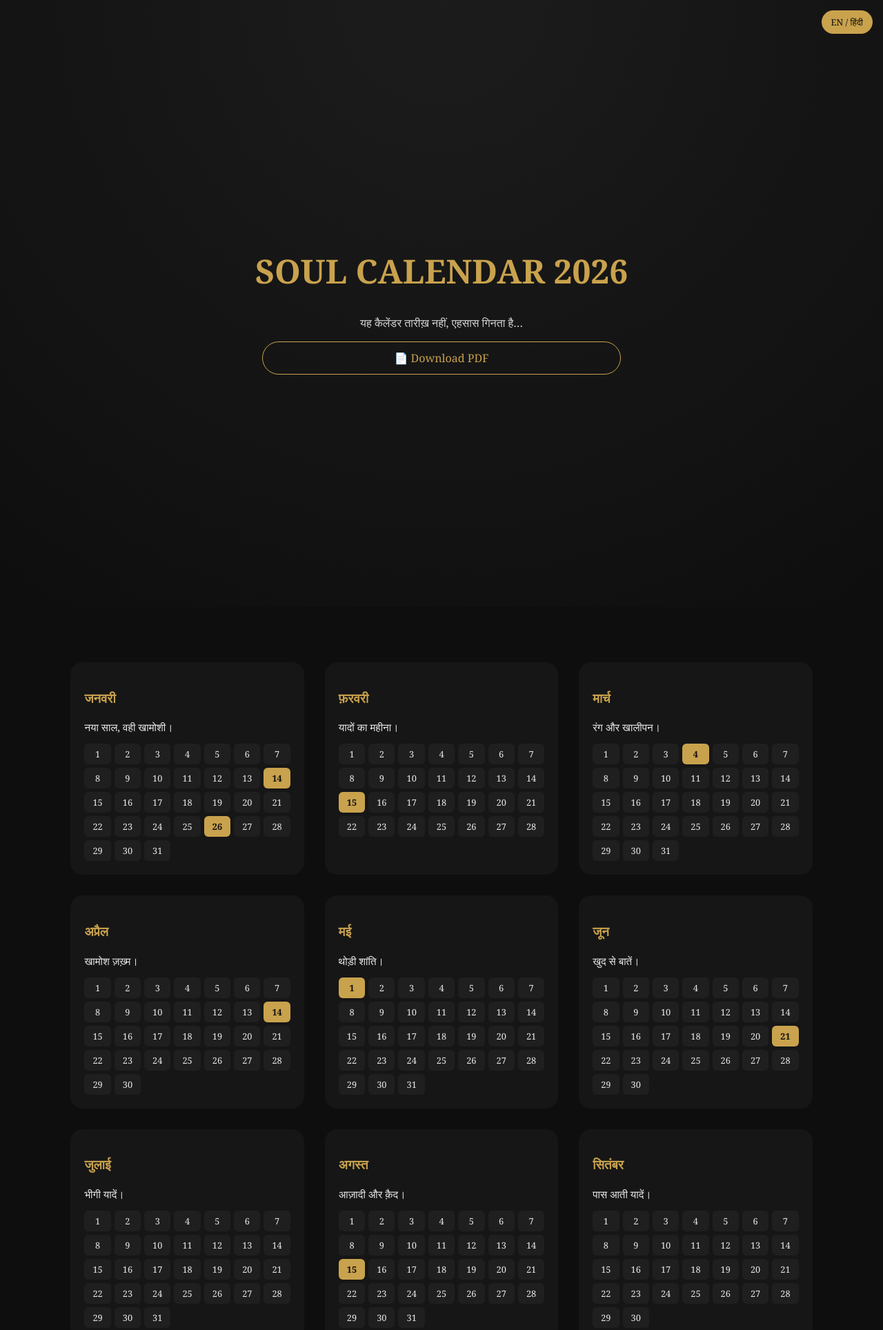
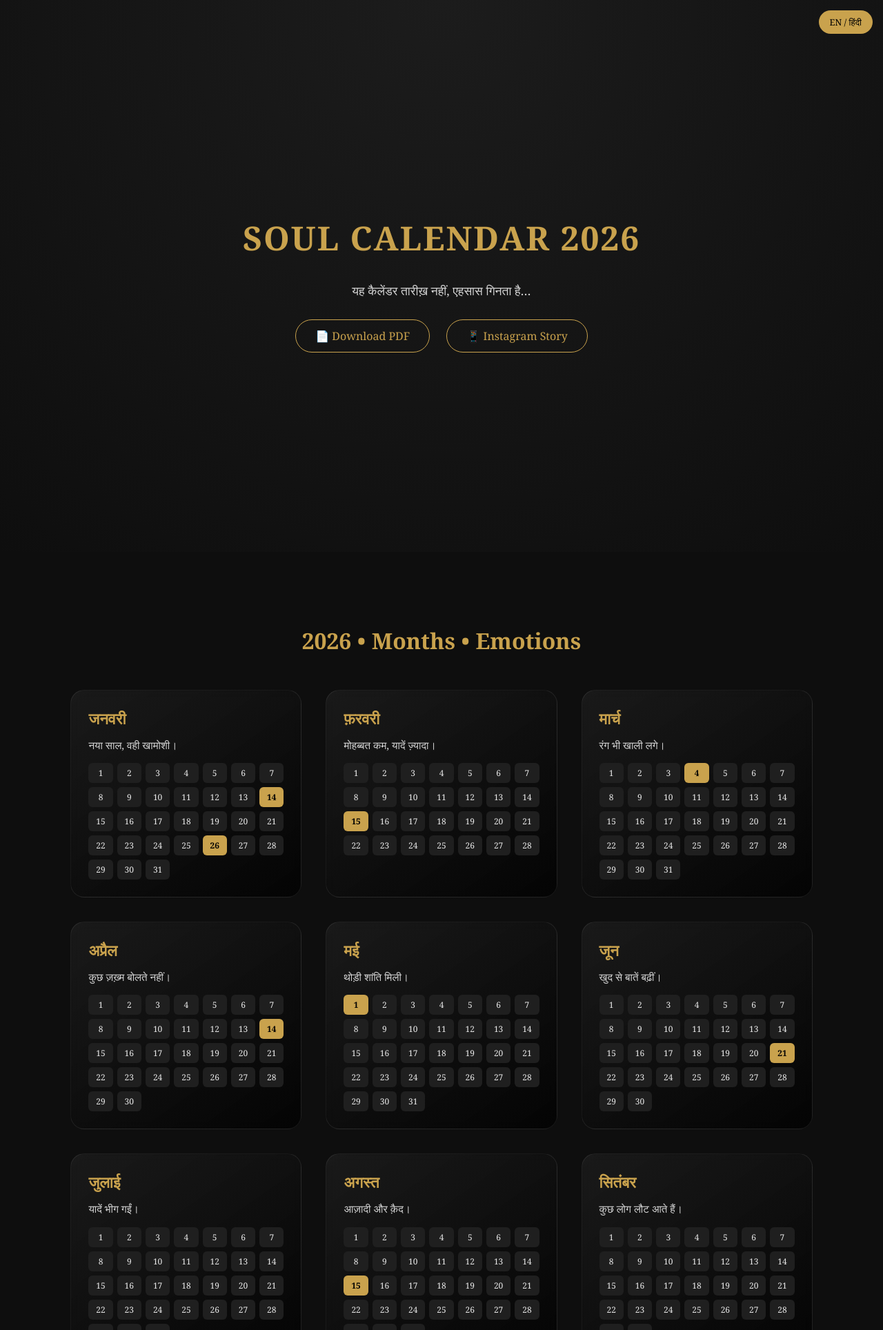
Before and after one commit to asheeshsarkar0-star/SOUL-CALENDAR-2026, a plain HTML site: page index.html in a window 1280 px wide. Shown: the top 1928 px of the page at 69% size. Drawn offline with nearby package versions, Linux system fonts and the light colour scheme.

Commit message:
Update index.html

```diff
--- a/index.html
+++ b/index.html
@@ -1,20 +1,45 @@
 <!DOCTYPE html>
-<html lang="hi">
+<html lang="en">
 <head>
 <meta charset="UTF-8">
 <meta name="viewport" content="width=device-width, initial-scale=1.0">
-<title>Soul Calendar 2026</title>
+<title>Soul Calendar 2026 | Asheesh Creation</title>
 
-<!-- jsPDF CDN -->
+<!-- jsPDF -->
 <script src="https://cdnjs.cloudflare.com/ajax/libs/jspdf/2.5.1/jspdf.umd.min.js"></script>
+<!-- html2canvas -->
+<script src="https://html2canvas.hertzen.com/dist/html2canvas.min.js"></script>
 
 <style>
+:root{
+--gold:#c9a24d;
+--bg:#0e0e0e;
+--card:#161616;
+}
+*{box-sizing:border-box}
 body{
 margin:0;
 font-family:Georgia, serif;
-background:#0e0e0e;
+background:var(--bg);
 color:#eaeaea;
+overflow-x:hidden;
 }
+
+/* TOGGLE */
+.toggle{
+position:fixed;
+top:15px;
+right:15px;
+background:var(--gold);
+color:#000;
+padding:8px 16px;
+border-radius:20px;
+font-size:.8rem;
+cursor:pointer;
+z-index:999;
+}
+
+/* HEADER */
 header{
 min-height:100vh;
 display:flex;
@@ -24,57 +49,110 @@ text-align:center;
 padding:40px;
 background:radial-gradient(circle at top,#1c1c1c,#0e0e0e);
 }
-h1{color:#c9a24d;font-size:3rem;}
-p{opacity:.9}
+header .wrap{
+animation:fadeUp 1.5s ease forwards;
+}
+@keyframes fadeUp{
+from{opacity:0;transform:translateY(40px)}
+to{opacity:1;transform:translateY(0)}
+}
+h1{
+font-size:3rem;
+color:var(--gold);
+letter-spacing:2px;
+}
+.subtitle{
+font-size:1.1rem;
+opacity:.9;
+margin:20px auto;
+max-width:600px;
+}
 .btn{
+display:inline-block;
+margin:10px;
 padding:12px 28px;
-border:1px solid #c9a24d;
-color:#c9a24d;
+border:1px solid var(--gold);
+color:var(--gold);
 border-radius:30px;
-text-decoration:none;
-margin:10px;
 cursor:pointer;
+transition:.3s;
 }
-.btn:hover{background:#c9a24d;color:#0e0e0e;}
+.btn:hover{
+background:var(--gold);
+color:#000;
+}
 
+/* SECTION */
 section{padding:80px 8%;}
+.section-title{
+text-align:center;
+font-size:2rem;
+color:var(--gold);
+margin-bottom:50px;
+}
+
+/* CALENDAR */
 .calendar{
 display:grid;
 grid-template-columns:repeat(auto-fit,minmax(300px,1fr));
-gap:30px;
+gap:35px;
 }
 .month{
-background:#161616;
-padding:20px;
-border-radius:18px;
+background:linear-gradient(145deg,rgba(255,255,255,.05),rgba(0,0,0,.7));
+backdrop-filter:blur(6px);
+padding:25px;
+border-radius:20px;
+border:1px solid rgba(255,255,255,.08);
+transition:.4s;
 }
-.month h3{color:#c9a24d;}
-.shayari{font-size:.95rem;line-height:1.7;margin-bottom:10px;}
+.month:hover{
+transform:translateY(-10px) scale(1.02);
+box-shadow:0 25px 60px rgba(0,0,0,.9);
+}
+.month h3{
+margin:0 0 10px;
+color:var(--gold);
+font-size:1.4rem;
+}
+.shayari{
+font-size:.95rem;
+line-height:1.8;
+opacity:.9;
+margin-bottom:12px;
+animation:textFade 1.5s ease;
+}
+@keyframes textFade{
+from{opacity:0}
+to{opacity:1}
+}
+
+/* DATES */
 .dates{
 display:grid;
 grid-template-columns:repeat(7,1fr);
-gap:5px;
+gap:6px;
 }
 .date{
 background:#1f1f1f;
 padding:6px;
 text-align:center;
 border-radius:6px;
+font-size:.75rem;
+}
+.festival{
+background:var(--gold);
+color:#000;
+font-weight:bold;
+}
+
+/* FOOTER */
+footer{
+text-align:center;
+padding:35px;
 font-size:.8rem;
+opacity:.7;
+background:#0b0b0b;
 }
-.festival{background:#c9a24d;color:#0e0e0e;font-weight:bold;}
-.toggle{
-position:fixed;
-top:15px;
-right:15px;
-background:#c9a24d;
-color:#0e0e0e;
-padding:8px 14px;
-border-radius:20px;
-cursor:pointer;
-font-size:.8rem;
-}
-footer{text-align:center;padding:30px;font-size:.8rem;opacity:.7;}
 </style>
 </head>
 
@@ -83,55 +161,62 @@ footer{text-align:center;padding:30px;font-size:.8rem;opacity:.7;}
 <div class="toggle" onclick="toggleLang()">EN / हिंदी</div>
 
 <header>
-<div>
-<h1 id="title">SOUL CALENDAR 2026</h1>
-<p id="subtitle">यह कैलेंडर तारीख़ नहीं, एहसास गिनता है…</p>
+<div class="wrap">
+<h1>SOUL CALENDAR 2026</h1>
+<div class="subtitle" id="subtitle">
+यह कैलेंडर तारीख़ नहीं, एहसास गिनता है…
+</div>
 <div class="btn" onclick="generatePDF()">📄 Download PDF</div>
+<div class="btn" onclick="exportStory()">📱 Instagram Story</div>
 </div>
 </header>
 
 <section>
+<h2 class="section-title">2026 • Months • Emotions</h2>
 <div class="calendar" id="calendar"></div>
 </section>
 
 <footer>
-© 2026 • Asheesh Creation • Dil se likha — dil tak
+© 2026 • SOUL CALENDAR • ✍️ Asheesh Creation<br>
+Dil se likha — dil tak
 </footer>
 
 <script>
 let lang="hi";
 
-const months = [
-{hi:"जनवरी",en:"January",days:31,shayari_hi:"नया साल, वही खामोशी।",shayari_en:"New year, same silence.",festivals:[14,26]},
-{hi:"फ़रवरी",en:"February",days:28,shayari_hi:"यादों का महीना।",shayari_en:"Month of memories.",festivals:[15]},
-{hi:"मार्च",en:"March",days:31,shayari_hi:"रंग और खालीपन।",shayari_en:"Colors and emptiness.",festivals:[4]},
-{hi:"अप्रैल",en:"April",days:30,shayari_hi:"खामोश ज़ख़्म।",shayari_en:"Silent wounds.",festivals:[14]},
-{hi:"मई",en:"May",days:31,shayari_hi:"थोड़ी शांति।",shayari_en:"A little peace.",festivals:[1]},
-{hi:"जून",en:"June",days:30,shayari_hi:"खुद से बातें।",shayari_en:"Talking to myself.",festivals:[21]},
-{hi:"जुलाई",en:"July",days:31,shayari_hi:"भीगी यादें।",shayari_en:"Soaked memories.",festivals:[]},
-{hi:"अगस्त",en:"August",days:31,shayari_hi:"आज़ादी और क़ैद।",shayari_en:"Freedom and chains.",festivals:[15]},
-{hi:"सितंबर",en:"September",days:30,shayari_hi:"पास आती यादें।",shayari_en:"Memories return.",festivals:[]},
-{hi:"अक्टूबर",en:"October",days:31,shayari_hi:"शीशे सा दिल।",shayari_en:"Glass-like heart.",festivals:[2]},
-{hi:"नवंबर",en:"November",days:30,shayari_hi:"अंधेरा भी अपना।",shayari_en:"Darkness feels known.",festivals:[]},
-{hi:"दिसंबर",en:"December",days:31,shayari_hi:"साल का बोझ।",shayari_en:"Weight of the year.",festivals:[25]}
+const data=[
+{hi:"जनवरी",en:"January",days:31,hiS:["नया साल, वही खामोशी।","शुरुआत भी अधूरी सी लगी।"],enS:["New year, same silence.","Even beginnings felt incomplete."],fest:[14,26]},
+{hi:"फ़रवरी",en:"February",days:28,hiS:["मोहब्बत कम, यादें ज़्यादा।"],enS:["Less love, more memories."],fest:[15]},
+{hi:"मार्च",en:"March",days:31,hiS:["रंग भी खाली लगे।"],enS:["Even colors felt hollow."],fest:[4]},
+{hi:"अप्रैल",en:"April",days:30,hiS:["कुछ ज़ख़्म बोलते नहीं।"],enS:["Some wounds stay silent."],fest:[14]},
+{hi:"मई",en:"May",days:31,hiS:["थोड़ी शांति मिली।"],enS:["Found a little peace."],fest:[1]},
+{hi:"जून",en:"June",days:30,hiS:["खुद से बातें बढ़ीं।"],enS:["Talked more with myself."],fest:[21]},
+{hi:"जुलाई",en:"July",days:31,hiS:["यादें भीग गईं।"],enS:["Memories got soaked."],fest:[]},
+{hi:"अगस्त",en:"August",days:31,hiS:["आज़ादी और क़ैद।"],enS:["Freedom and chains."],fest:[15]},
+{hi:"सितंबर",en:"September",days:30,hiS:["कुछ लोग लौट आते हैं।"],enS:["Some people return."],fest:[]},
+{hi:"अक्टूबर",en:"October",days:31,hiS:["शीशे सा दिल।"],enS:["A glass-like heart."],fest:[2]},
+{hi:"नवंबर",en:"November",days:30,hiS:["अंधेरा भी अपना लगा।"],enS:["Darkness felt familiar."],fest:[]},
+{hi:"दिसंबर",en:"December",days:31,hiS:["साल थका हुआ था।"],enS:["The year felt tired."],fest:[25]}
 ];
 
-function renderCalendar(){
+function render(){
 const cal=document.getElementById("calendar");
 cal.innerHTML="";
-months.forEach(m=>{
-let box=document.createElement("div");
+data.forEach(m=>{
+const box=document.createElement("div");
 box.className="month";
+const sh=(lang==="hi"?m.hiS:m.enS);
+const line=sh[Math.floor(Math.random()*sh.length)];
 box.innerHTML=`<h3>${lang==="hi"?m.hi:m.en}</h3>
-<div class="shayari">${lang==="hi"?m.shayari_hi:m.shayari_en}</div>`;
-let grid=document.createElement("div");
+<div class="shayari">${line}</div>`;
+const grid=document.createElement("div");
 grid.className="dates";
 for(let d=1;d<=m.days;d++){
-let day=document.createElement("div");
-day.className="date";
-if(m.festivals.includes(d)) day.classList.add("festival");
-day.innerText=d;
-grid.appendChild(day);
+const el=document.createElement("div");
+el.className="date";
+if(m.fest.includes(d)) el.classList.add("festival");
+el.innerText=d;
+grid.appendChild(el);
 }
 box.appendChild(grid);
 cal.appendChild(box);
@@ -141,26 +226,61 @@ cal.appendChild(box);
 function toggleLang(){
 lang=lang==="hi"?"en":"hi";
 document.getElementById("subtitle").innerText=
-lang==="hi"?"यह कैलेंडर तारीख़ नहीं, एहसास गिनता है…":"This calendar counts feelings, not dates…";
-renderCalendar();
+lang==="hi"
+?"यह कैलेंडर तारीख़ नहीं, एहसास गिनता है…"
+:"This calendar counts feelings, not dates…";
+render();
 }
 
 function generatePDF(){
-const { jsPDF } = window.jspdf;
+const {jsPDF}=window.jspdf;
 const pdf=new jsPDF();
 pdf.setFontSize(16);
 pdf.text("SOUL CALENDAR 2026",20,20);
 pdf.setFontSize(10);
-let y=30;
-months.forEach(m=>{
-pdf.text((lang==="hi"?m.hi:m.en)+" – "+(lang==="hi"?m.shayari_hi:m.shayari_en),20,y);
+let y=35;
+data.forEach(m=>{
+const line=(lang==="hi"?m.hiS:m.enS)[0];
+pdf.text((lang==="hi"?m.hi:m.en)+" – "+line,20,y);
 y+=8;
 if(y>280){pdf.addPage();y=20;}
 });
 pdf.save("Soul_Calendar_2026.pdf");
 }
 
-renderCalendar();
+function exportStory(){
+const pick=data[Math.floor(Math.random()*data.length)];
+const line=(lang==="hi"?pick.hiS:pick.enS)[0];
+
+const box=document.createElement("div");
+box.style.width="1080px";
+box.style.height="1920px";
+box.style.background="#0e0e0e";
+box.style.color="#eaeaea";
+box.style.padding="140px";
+box.style.fontFamily="Georgia, serif";
+box.innerHTML=`
+<h1 style="color:#c9a24d;font-size:72px;text-align:center;">
+SOUL CALENDAR 2026
+</h1>
+<p style="margin-top:120px;font-size:40px;line-height:1.6;text-align:center;">
+"${line}"
+</p>
+<p style="position:absolute;bottom:120px;width:100%;text-align:center;font-size:28px;opacity:.7;">
+✍️ Asheesh Creation
+</p>`;
+document.body.appendChild(box);
+
+html2canvas(box,{scale:2}).then(c=>{
+const a=document.createElement("a");
+a.download="Soul_Calendar_Story.png";
+a.href=c.toDataURL("image/png");
+a.click();
+document.body.removeChild(box);
+});
+}
+
+render();
 </script>
 
 </body>
```
